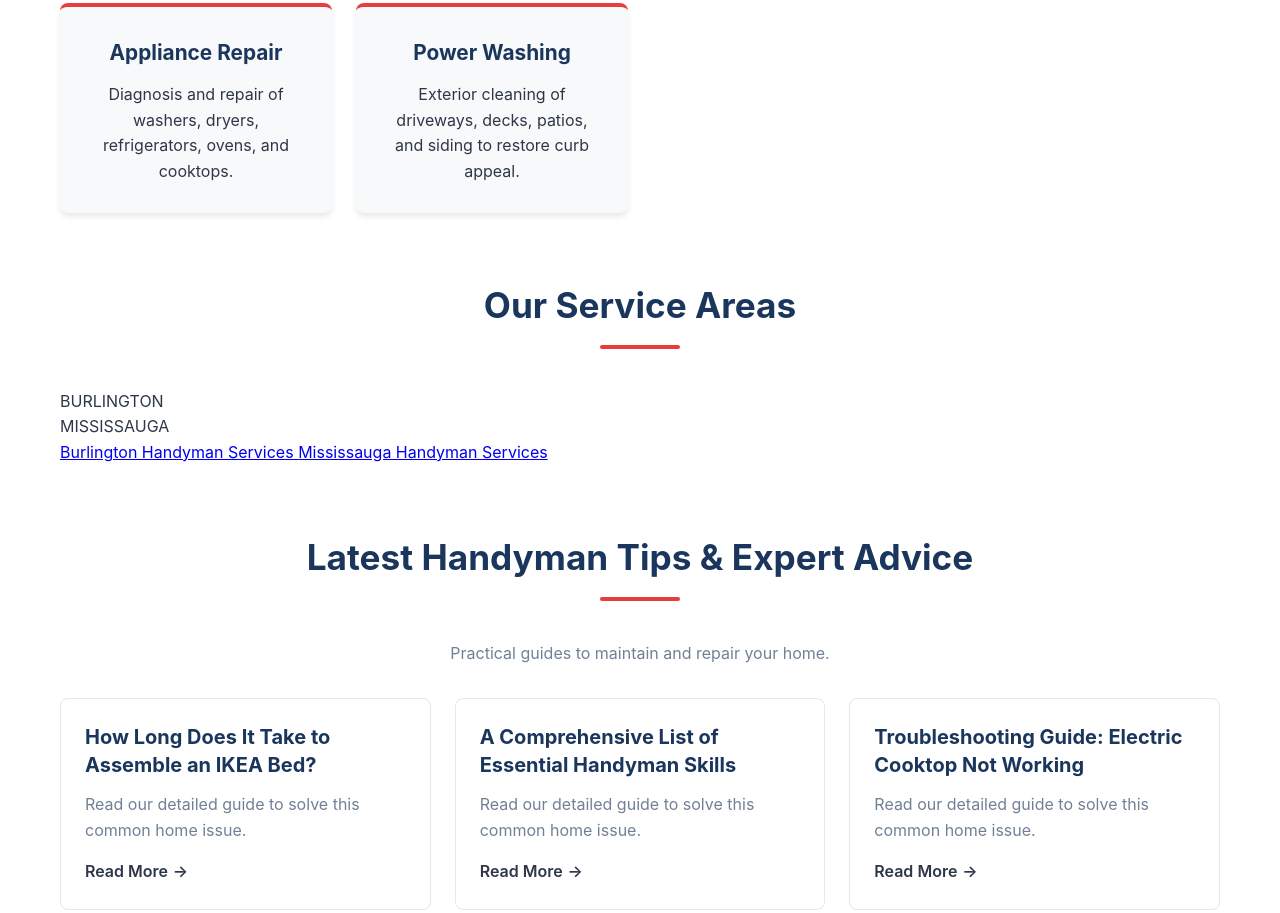
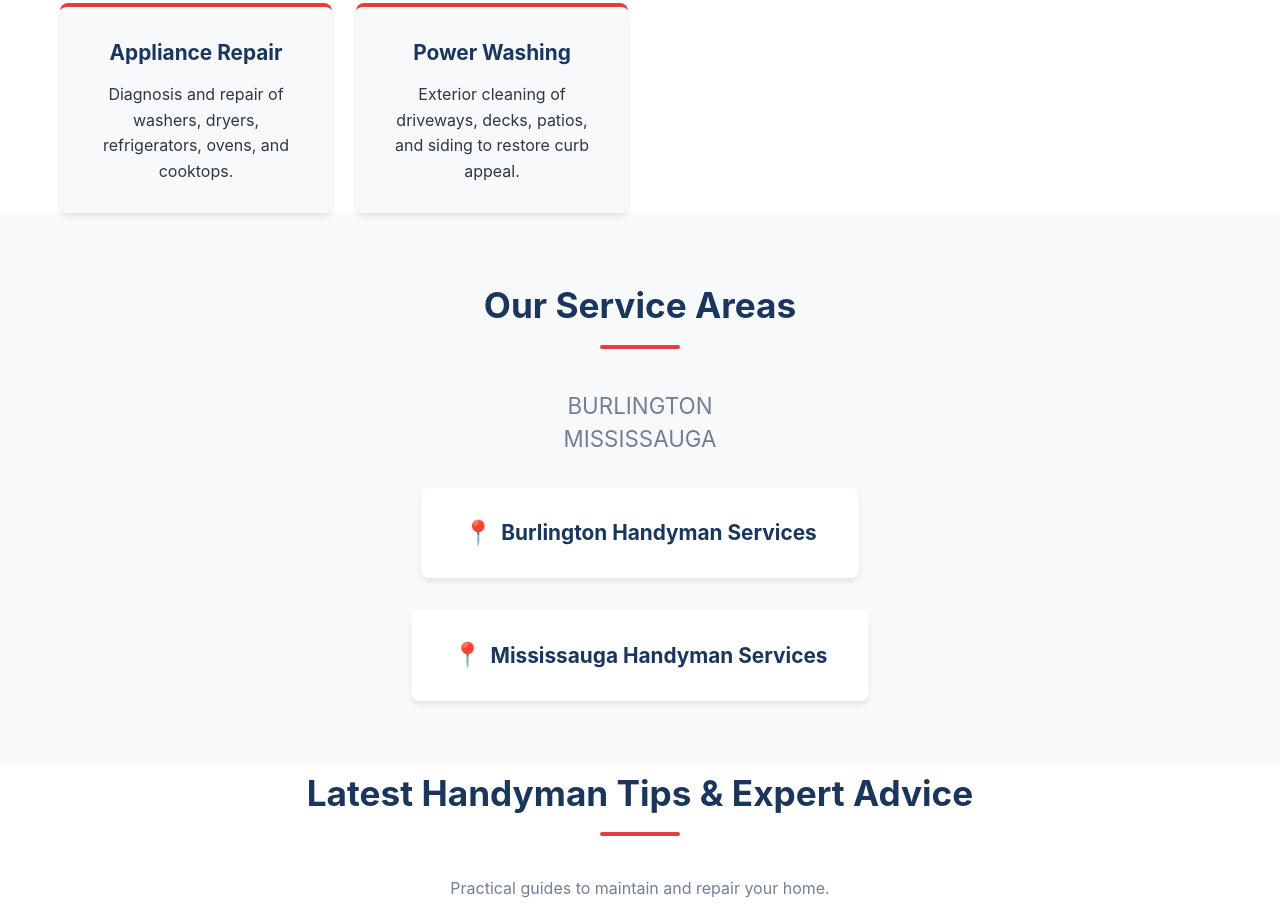
Before and after one commit to handymanoakvilleon/handymanoakvilleontario, a plain HTML site: page index.html in a window 1280 px wide. Shown: the part 883-1796 px from the top of the page. Drawn offline with Linux system fonts and the light colour scheme.

Commit message:
Update index.html

```diff
--- a/index.html
+++ b/index.html
@@ -170,6 +170,53 @@
             color: var(--primary-color);
             margin-bottom: 0.8rem;
             font-size: 1.3rem;
+        }
+
+        /* Service Areas Section - NEW */
+        .service-areas {
+            background-color: var(--light-color);
+            text-align: center;
+        }
+        .areas-container {
+            max-width: 800px;
+            margin: 0 auto;
+        }
+        .areas-subheading {
+            font-size: 1.4rem;
+            color: var(--gray-color);
+            margin-bottom: 2rem;
+            line-height: 1.5;
+        }
+        .areas-links {
+            display: flex;
+            justify-content: center;
+            gap: 2rem;
+            flex-wrap: wrap;
+        }
+        .area-link {
+            background: white;
+            padding: 1.5rem 2.5rem;
+            border-radius: 8px;
+            text-decoration: none;
+            color: var(--primary-color);
+            font-weight: 700;
+            font-size: 1.3rem;
+            box-shadow: var(--shadow);
+            border: 2px solid transparent;
+            transition: all 0.3s ease;
+            display: inline-flex;
+            align-items: center;
+            gap: 0.5rem;
+        }
+        .area-link:hover {
+            transform: translateY(-5px);
+            box-shadow: 0 10px 20px rgba(0, 0, 0, 0.1);
+            border-color: var(--accent-color);
+            color: var(--accent-color);
+        }
+        .area-link::before {
+            content: '📍';
+            font-size: 1.5rem;
         }
 
         /* Blogs Grid */
@@ -366,6 +413,14 @@
             .logo-img {
                 height: 50px; /* Slightly smaller logo on mobile */
             }
+            .areas-links {
+                flex-direction: column;
+                gap: 1rem;
+            }
+            .area-link {
+                padding: 1.2rem 2rem;
+                font-size: 1.2rem;
+            }
         }
 
         @media (max-width: 480px) {
@@ -383,6 +438,10 @@
             .citation-links a {
                 padding: 0.8rem 1.2rem;
                 font-size: 0.9rem;
+            }
+            .area-link {
+                padding: 1rem 1.5rem;
+                font-size: 1.1rem;
             }
         }
     </style>
@@ -402,6 +461,7 @@
             <nav aria-label="Main Navigation">
                 <ul>
                     <li><a href="#services" class="active">Services</a></li>
+                    <li><a href="#service-areas">Service Areas</a></li>
                     <li><a href="#blogs">Expert Advice</a></li>
                     <li><a href="#citations">Find Us Online</a></li>
                     <li><a href="#contact">Contact</a></li>
@@ -537,11 +597,15 @@
             <nav class="footer-nav" aria-label="Footer Navigation">
                 <ul>
                     <li><a href="#services">Services</a></li>
+                    <li><a href="#service-areas">Service Areas</a></li>
                     <li><a href="#blogs">Expert Advice</a></li>
                     <li><a href="#contact">Contact</a></li>
                     <li><a href="tel:4372314954">Call Us</a></li>
                 </ul>
             </nav>
+        </div>
+        <div class="container copyright">
+            <p>This website uses semantic HTML for better accessibility and SEO.</p>
         </div>
     </footer>
 
@@ -638,5 +702,4 @@
         });
     </script>
 </body>
-
 </html>
```
